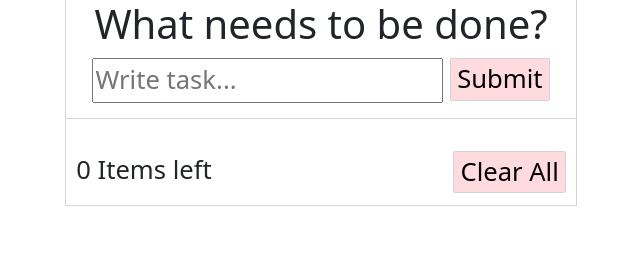
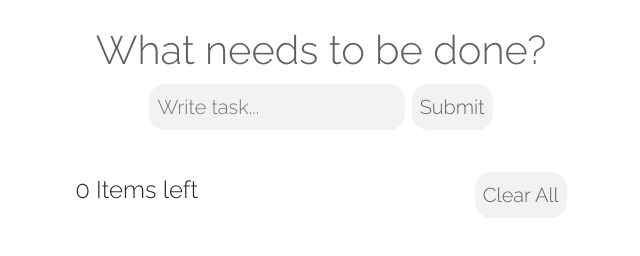
Before and after one commit to laivii/JS-Projekti1, a plain HTML site: page index.html in a window 1280 px wide. Shown: the whole page, without its empty margins (319-959 px from the left). Drawn offline with nearby package versions, Linux system fonts and the light colour scheme.

Commit message:
Update style.css
elkun muokkaukset

```diff
--- a/css/style.css
+++ b/css/style.css
@@ -1,17 +1,24 @@
-*{box-sizing: border-box;}
+@import url('https://fonts.googleapis.com/css2?family=Lato&family=Raleway:wght@300&display=swap');
+
+*{
+    box-sizing: border-box;
+    font-family: 'Raleway', sans-serif;
+
+}
 
 body {
     text-align: center;
-    font-size: 2vw;
+    font-size: 1.5rem;
     margin: auto;
     width: 40%;
-    border-left: 1px solid lightgray;
-    border-right: 1px solid lightgray;
-    border-bottom: 1px solid lightgray;
+    border: none;
 }
 
 h1 {
-    margin-bottom: 2%;
+    color: #616161;
+    margin: 5% 0 2% 0;
+    font-weight: 300;
+    font-size: 2.5rem;
 }
 
 img {
@@ -20,7 +27,7 @@ img {
 }
 
 #useless {
-    border-bottom: 1px solid lightgray;
+    border: none;
     margin-top: 1%;
 }
 
@@ -42,9 +49,12 @@ li {
 }
 
 button {
-    border: 1px solid lightgrey;
-    border-radius: 2px;
-    background-color: rgb(255, 218, 223);
+    padding: 0.5rem;
+    font-size: 1.25rem;
+    color: #616161;
+    border: none;
+    border-radius: 1rem;
+    background-color: #F2F2F2;
 }
 
 .remove {
@@ -64,7 +74,12 @@ button {
 }
 
 textarea {
+    padding: 0.5rem;
+    font-size: 1.25rem;
     resize: none;
+    border-radius: 1rem;
+    border-style: none;
+    background-color: #F2F2F2;
 }
 
 #submit {
```
